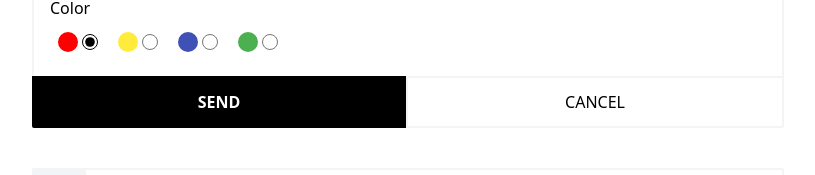
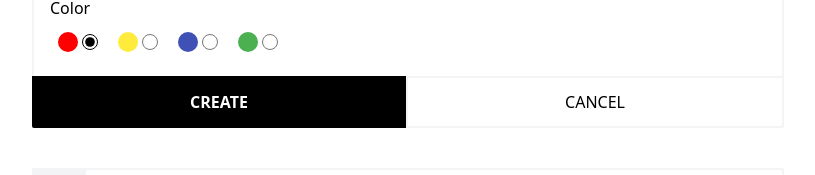
Before and after one commit to mistermiracl/HahnChallenge, a React (Vite) app in the folder front/: page / in a window 1280 px wide. Shown: the part 364-539 px from the top of the page, without its empty margins (232-1047 px from the left). Built offline with nearby package versions, Linux system fonts and the light colour scheme.

Commit message:
improvement: item state tuple for ItemForm component props

```diff
--- a/front/src/App.tsx
+++ b/front/src/App.tsx
@@ -18,14 +18,13 @@ function App() {
 
     const onFormSent = () => {
         // TODO: refetch and repopulate grid
-        // setItems(items => );
         setRefreshGrid(!refreshGrid);
     };
 
     return (
         <div className="m-auto max-w-3xl p-2">
             <h1 className="py-8 text-4xl font-bold italic text-center">Hahn Challenge</h1>
-            <ItemForm className="mb-10" item={selectedItem} setItem={setSelectedItem} onSent={onFormSent} />
+            <ItemForm className="mb-10" itemState={[selectedItem, setSelectedItem]} onSent={onFormSent} />
             <Search placeholder="Search by name" onSearch={onSearch} />
             <ItemsGrid className="mb-12" filter={{ prop: 'name', crit: filterCrit }} refresh={refreshGrid} onEditItem={item => setSelectedItem(item)} />
         </div>
--- a/front/src/components/ItemForm.tsx
+++ b/front/src/components/ItemForm.tsx
@@ -12,12 +12,11 @@ import InputNumber from "./common/InputNumber";
 import { createItem, updateItem } from "../services/itemsService";
 
 interface ItemFormProps extends StyledProps {
-    item?: Item;
-    setItem?: (item: Item | undefined) => void;
+    itemState: [Item | undefined, React.Dispatch<React.SetStateAction<Item | undefined>>];
     onSent: () => void;
 }
 
-const ItemForm: FC<ItemFormProps> = ({ item, setItem, onSent, className, style }) => {
+const ItemForm: FC<ItemFormProps> = ({ itemState: [item, setItem], onSent, className, style }) => {
     const defaultFormItem: Partial<Item> = {
         name: '',
         quantity: 0,
@@ -30,8 +29,6 @@ const ItemForm: FC<ItemFormProps> = ({ item, setItem, onSent, className, style }
     const [colors, setColors] = useState<Color[]>([]);
     const [formItem, setFormItem] = useState<Partial<Item>>(defaultFormItem);
     const [formDisabled, setFormDisabled] = useState(true);
-
-    // TODO: the formItem should only hold the default values if there is no item, otherwise it should all be undefined and render directly from the item
 
     useEffect(() => {
         (async () => {
@@ -89,13 +86,12 @@ const ItemForm: FC<ItemFormProps> = ({ item, setItem, onSent, className, style }
         } else {
             await createItem(formItem as Item);
         }
+        console.log(formItem);
         reset();
-        console.log(formItem);
         onSent();
     };
 
     const onCancel = () => {
-        console.log(item);
         reset();
     };
 
@@ -166,7 +162,7 @@ const ItemForm: FC<ItemFormProps> = ({ item, setItem, onSent, className, style }
                     <button className="flex-1 py-3 text-white font-semibold rounded-bl-sm bg-black transition-all
                         active:bg-zinc-800
                         disabled:bg-zinc-600 disabled:active:bg-zinc-600"
-                        disabled={formDisabled}>SEND</button>
+                        disabled={formDisabled}>{item ? 'UPDATE' : 'CREATE'}</button>
                     <button type="button" className="flex-1 py-3 border-gray-100 border-2 rounded-br-sm transition-all
                         active:bg-gray-100
                         disabled:text-gray-400 disabled:active:bg-white"
```
